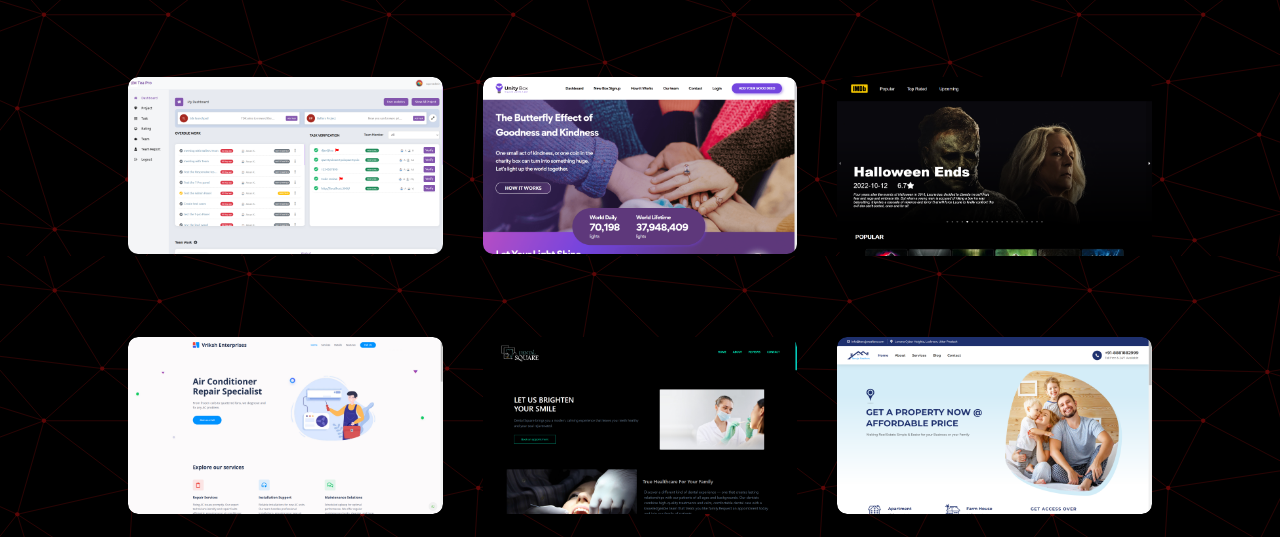
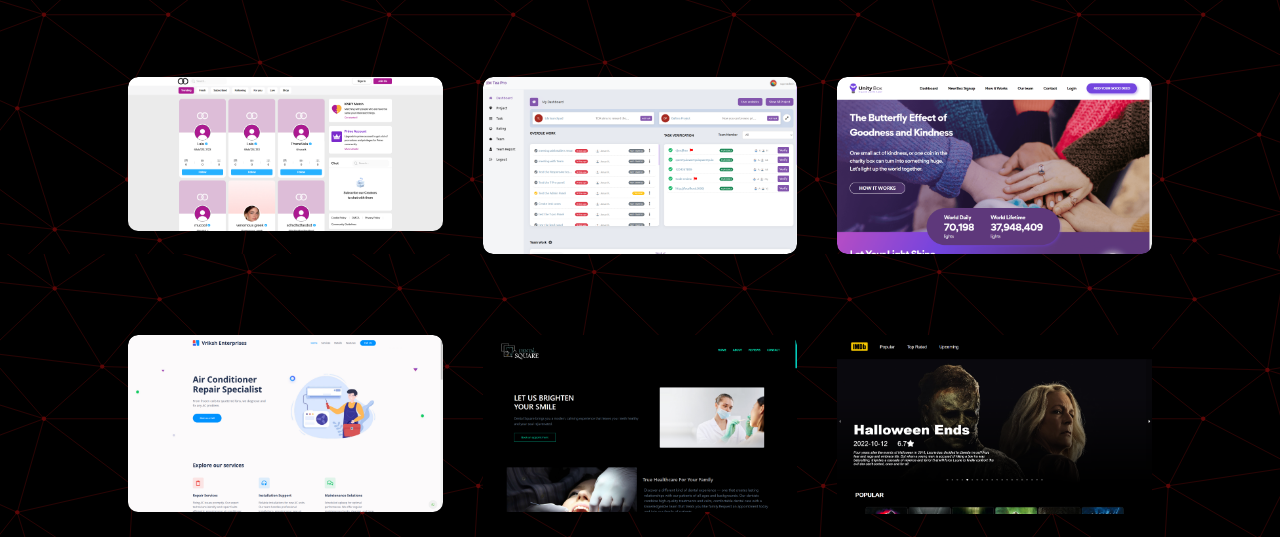
Before and after one commit to Ayushjaisgit/Portfolio, a plain HTML site: page index.html in a window 1280 px wide. Shown: the part 3032-3569 px from the top of the page. Drawn offline with nearby package versions, Linux system fonts and the light colour scheme; animation ran at ten frames a second.

Commit message:
Removed depricated projects

```diff
--- a/index.html
+++ b/index.html
@@ -276,6 +276,18 @@
           <h1>Projects</h1>
           <div class="work-list">
             <div class="work" data-aos="fade-down">
+              <img src="img/Screenshot 2024-04-20 085853.png" alt="" />
+              <div class="layer">
+                <h3>KNKY</h3>
+                <p>
+                  KNKY is a US based social media application for adults (under development).
+                </p>
+                <a href="https://client-test.knky.co/" target="_blank"
+                  ><i class="fas fa-external-link-alt"></i
+                ></a>
+              </div>
+            </div>
+            <div class="work" data-aos="fade-down">
               <img src="img/Screenshot (392).png" alt="" />
               <div class="layer">
                 <h3>Tea Pro</h3>
@@ -302,19 +314,7 @@
                 ></a>
               </div>
             </div>
-            <div class="work" data-aos="fade-down">
-              <img src="img/Screenshot (172).png" alt="" />
-              <div class="layer">
-                <h3>IMDB React App</h3>
-                <p>
-                  This IMBD React App is a simplified front-end version of the
-                  IMDB website.
-                </p>
-                <a href="https://imdb-tmdb-api.netlify.app/" target="_blank"
-                  ><i class="fas fa-external-link-alt"></i
-                ></a>
-              </div>
-            </div>
+
           </div>
         </div>
       </div>
@@ -344,12 +344,15 @@
                 ></a>
               </div>
             </div>
-            <div class="work" data-aos="fade-up">
-              <img src="img/Screenshot (263).png" alt="" />
+            <div class="work" data-aos="fade-down">
+              <img src="img/Screenshot (172).png" alt="" />
               <div class="layer">
-                <h3>Tanuja Realtors</h3>
-                <p>Tanuja Realtors - A Real State Firm Website</p>
-                <a href="https://tanujarealtors.com/" target="_blank"
+                <h3>IMDB React App</h3>
+                <p>
+                  This IMBD React App is a simplified front-end version of the
+                  IMDB website.
+                </p>
+                <a href="https://imdb-tmdb-api.netlify.app/" target="_blank"
                   ><i class="fas fa-external-link-alt"></i
                 ></a>
               </div>
```
Also changed, not shown: img/Screenshot 2024-04-20 085853.png (added).
